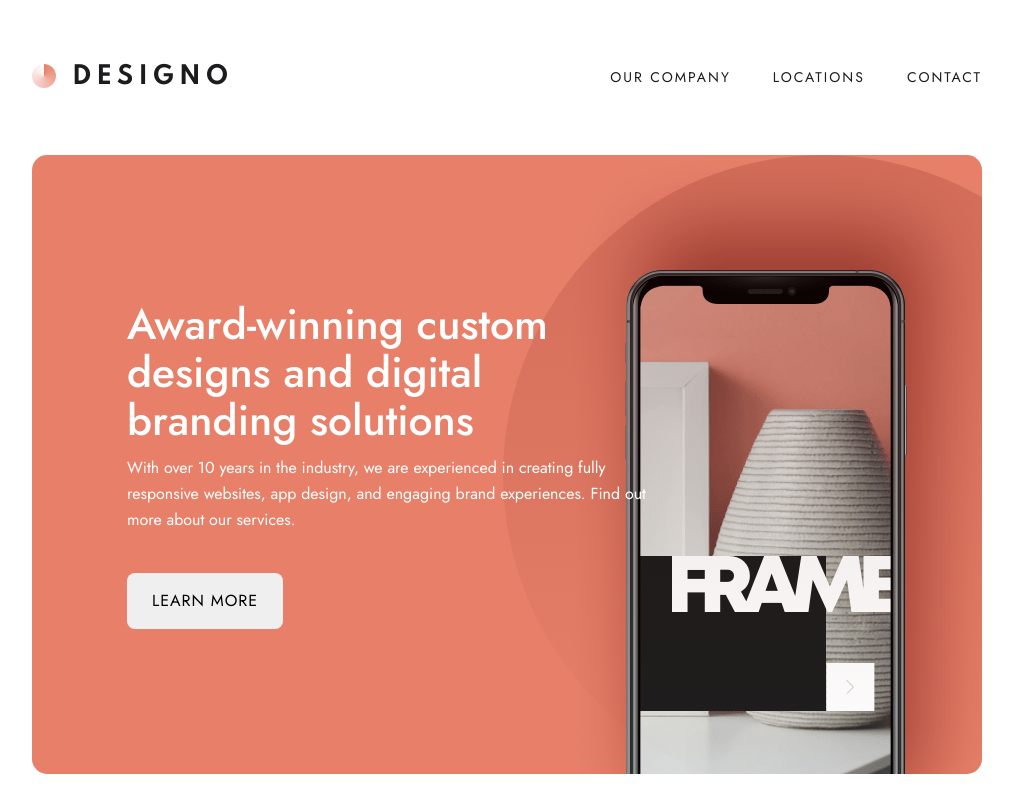
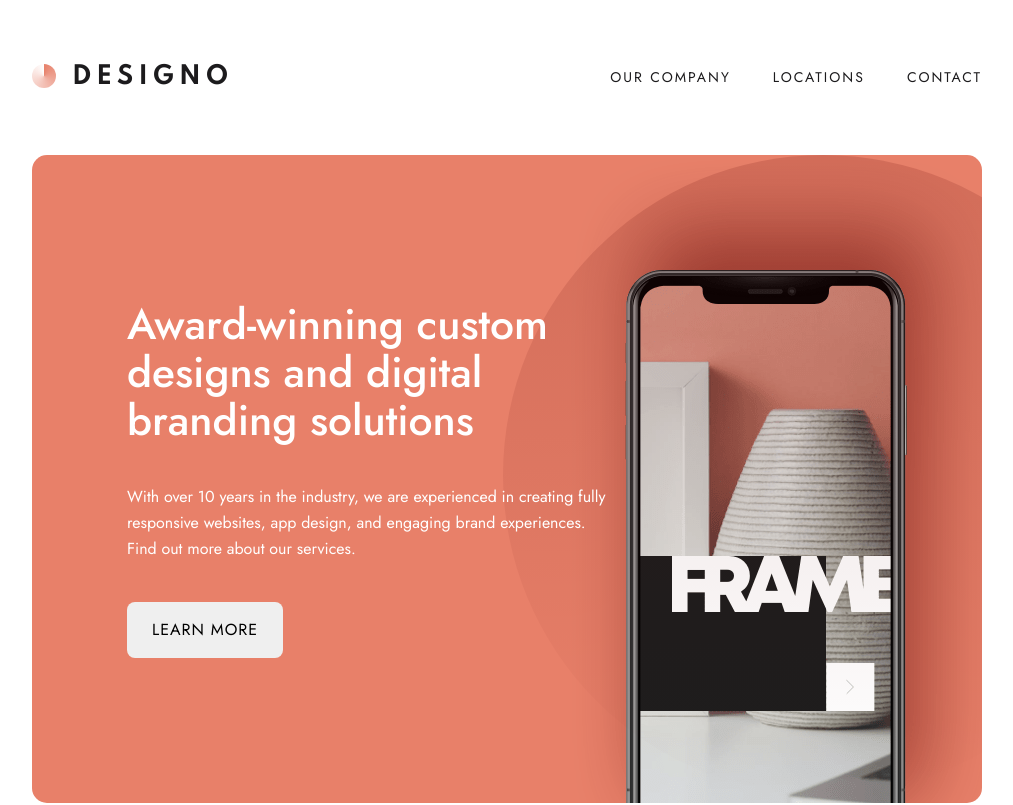
Before and after one commit to danjohnson77/designo-website, a Next.js app: page / in a window 1280 px wide. Shown: the top 805 px of the page, without its empty margins (133-1146 px from the left). Built offline with nearby package versions, Linux system fonts and the light colour scheme.

Commit message:
FEM adjusts

```diff
--- a/styles/Home.module.scss
+++ b/styles/Home.module.scss
@@ -81,7 +81,7 @@
 
     .action {
       padding: 0;
-      max-width: 520px;
+      max-width: min(540px, 37.5vw);
       margin: 145px 95px;
       @include flex(column, center, flex-start);
       text-align: left;
@@ -93,7 +93,7 @@
       }
 
       p {
-        margin: 11px 0 40px 0;
+        margin: 40px 0;
       }
     }
     .phoneImg {
```
